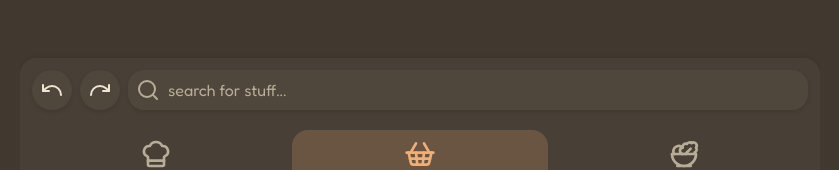
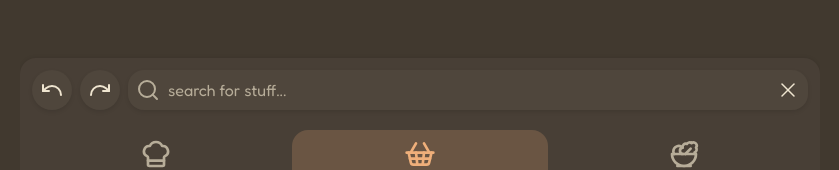
Before and after one commit to resultfulness/fmn, a SvelteKit app in the folder frontend/: page / in a window 1280 px wide. Shown: the part 597-767 px from the top of the page, without its empty margins (220-1059 px from the left). Built offline with nearby package versions, Linux system fonts and the light colour scheme; no server answers.

Commit message:
cart search mode feature

```diff
--- /dev/null
+++ b/frontend/src/lib/search-mode.svelte.ts
@@ -0,0 +1,9 @@
+let searchMode = $state(false);
+
+export function inSearchMode() {
+    return searchMode;
+}
+
+export function setSearchMode(on: boolean) {
+    searchMode = on;
+}
--- a/frontend/src/lib/ui/elements/input.svelte
+++ b/frontend/src/lib/ui/elements/input.svelte
@@ -11,8 +11,12 @@ export interface InputProps {
     required?: boolean;
     ariaLabel?: string;
     clearable?: boolean;
+    onclear?: () => void;
     icon?: typeof IconType;
     endText?: string;
+    onfocus?: () => void;
+    onblur?: () => void;
+    disabled?: boolean;
 }
 
 let {
@@ -24,8 +28,12 @@ let {
     required,
     ariaLabel,
     clearable,
+    onclear,
     icon,
     endText,
+    onfocus,
+    onblur,
+    disabled,
 }: InputProps = $props();
 </script>
 
@@ -39,6 +47,7 @@ let {
         </div>
     {/if}
     <input
+        {disabled}
         {type}
         {name}
         {placeholder}
@@ -47,9 +56,19 @@ let {
         aria-label={ariaLabel}
         bind:value
         class="input text-content"
+        {onfocus}
+        {onblur}
     />
-    {#if clearable && typeof value === "string" && value.length > 0}
-        <button class="clear" onclick={() => (value = "")} type="button">
+    {#if clearable && typeof value === "string"}
+        <button
+            class="clear"
+            onclick={e => {
+                value = "";
+                onclear?.();
+                e.currentTarget.blur();
+            }}
+            type="button"
+        >
             <X color="var(--clr-text)" strokeWidth={1.5} />
         </button>
     {/if}
@@ -73,6 +92,11 @@ let {
     background-color: var(--clr-surface);
     color: var(--clr-text);
     border: none;
+}
+
+.input-wrapper:has(.input:disabled) {
+    filter: grayscale(0.25);
+    opacity: 0.5;
 }
 
 .input:focus-visible {
--- a/frontend/src/lib/ui/footer.svelte
+++ b/frontend/src/lib/ui/footer.svelte
@@ -1,7 +1,11 @@
 <script lang="ts">
+import { inSearchMode } from "$lib/search-mode.svelte";
 import AppNavigation from "$lib/ui/app-navigation.svelte";
+import { slide } from "svelte/transition";
 </script>
 
-<footer>
-    <AppNavigation />
-</footer>
+{#if !inSearchMode()}
+    <footer transition:slide={{ delay: 50 }}>
+        <AppNavigation />
+    </footer>
+{/if}
--- a/frontend/src/lib/ui/header.svelte
+++ b/frontend/src/lib/ui/header.svelte
@@ -11,14 +11,17 @@ export const HeaderState = $state<HeaderState>({ title: "" });
 import { ArrowLeft } from "@lucide/svelte";
 import IconButton from "$lib/ui/molecules/icon-button.svelte";
 import { onMount } from "svelte";
+import { inSearchMode } from "$lib/search-mode.svelte";
+import { slide } from "svelte/transition";
 
 const { title, backUrl } = $derived(HeaderState);
 
 const { initialTitle }: { initialTitle: string } = $props();
-onMount(() => HeaderState.title = initialTitle);
+onMount(() => (HeaderState.title = initialTitle));
 </script>
 
-<header>
+{#if !inSearchMode()}
+    <header transition:slide>
         <div>
             {#if backUrl}
                 <IconButton
@@ -32,6 +35,7 @@ onMount(() => HeaderState.title = initialTitle);
         <h1 class="text-header text-center">{title}</h1>
         <div></div>
     </header>
+{/if}
 
 <style>
 header {
--- a/frontend/src/lib/ui/molecules/search.svelte
+++ b/frontend/src/lib/ui/molecules/search.svelte
@@ -1,18 +1,12 @@
 <script lang="ts">
-import Input from "$lib/ui/elements/input.svelte";
+import Input, { type InputProps } from "$lib/ui/elements/input.svelte";
 import { Search } from "@lucide/svelte";
 
-interface SearchProps {
+interface SearchProps extends InputProps {
     searchterm: string;
-    placeholder: string;
 }
 
-let { searchterm = $bindable(), placeholder }: SearchProps = $props();
+let { searchterm = $bindable(), ...props }: SearchProps = $props();
 </script>
 
-<Input
-    icon={Search}
-    clearable
-    {placeholder}
-    bind:value={searchterm}
-/>
+<Input icon={Search} clearable bind:value={searchterm} {...props} />
--- a/frontend/src/lib/ui/templates/form-page.svelte
+++ b/frontend/src/lib/ui/templates/form-page.svelte
@@ -29,4 +29,10 @@ let { children, icon, title } = $props();
 h2 {
     margin: 0;
 }
+
+@media (prefers-reduced-motion: no-preference) {
+    .page {
+        scroll-behavior: smooth;
+    }
+}
 </style>
--- a/frontend/src/lib/ui/templates/list-page.svelte
+++ b/frontend/src/lib/ui/templates/list-page.svelte
@@ -1,8 +1,14 @@
-<script>
+<script lang="ts">
 const { children } = $props();
+
+let page: HTMLDivElement = $state()!;
+
+export function scrollToTop() {
+    page.scrollTop = 0;
+}
 </script>
 
-<div class="page">{@render children()}</div>
+<div class="page" bind:this={page}>{@render children()}</div>
 
 <style>
 .page {
@@ -10,4 +16,10 @@ const { children } = $props();
     overflow-y: auto;
     flex: 1;
 }
+
+@media (prefers-reduced-motion: no-preference) {
+    .page {
+        scroll-behavior: smooth;
+    }
+}
 </style>
--- a/frontend/src/routes/+layout.svelte
+++ b/frontend/src/routes/+layout.svelte
@@ -7,6 +7,8 @@ import Confirm from "$lib/ui/confirm.svelte";
 import Toast from "$lib/ui/toast.svelte";
 import Header from "$lib/ui/header.svelte";
 import Footer from "$lib/ui/footer.svelte";
+import { onMount } from "svelte";
+import { setSearchMode } from "$lib/search-mode.svelte";
 
 let { children } = $props();
 onNavigate(navigation => {
@@ -19,6 +21,8 @@ onNavigate(navigation => {
         });
     });
 });
+
+onMount(() => document.addEventListener("blur", () => setSearchMode(false)));
 </script>
 
 <Confirm />
--- a/frontend/src/routes/+page.svelte
+++ b/frontend/src/routes/+page.svelte
@@ -19,6 +19,8 @@ import { onMount } from "svelte";
 import itemStore from "$lib/domain/items/store.svelte";
 import recipeStore from "$lib/domain/recipes/store.svelte";
 import cartStore from "$lib/domain/cart/store";
+import { inSearchMode, setSearchMode } from "$lib/search-mode.svelte";
+import { slide } from "svelte/transition";
 
 let searchterm = $state("");
 let cartmode: "editing" | "shopping" = $state("shopping");
@@ -26,6 +28,7 @@ let cartItemEditDialog: HTMLDialogElement = $state()!;
 let cartItemEditId: number | undefined = $state();
 let cartItemEditItem: Item | undefined = $state();
 let cartItemEditCartItem: CartItem | undefined = $state();
+let page: ReturnType<typeof ListPage> = $state()!;
 
 const itemFound = (item: Item) =>
     item.name.toLowerCase().includes(searchterm.toLowerCase());
@@ -39,6 +42,11 @@ let itemsFiltered = $derived(
 const recipeFound = (recipe: Recipe) =>
     recipe.name.toLowerCase().includes(searchterm.toLowerCase());
 let recipesFiltered = $derived(recipeStore.recipes.filter(recipeFound));
+
+function clearSearch() {
+    searchterm = "";
+    setSearchMode(false);
+}
 
 function showCartItemEdit(id: number) {
     cartItemEditId = id;
@@ -61,7 +69,17 @@ async function handleCartUpdateItem(e: SubmitEvent) {
     cartItemEditDialog.close();
 }
 
-const clearSearch = () => (searchterm = "");
+async function onItemClick(item_id: number) {
+    await cartStore.addItem(item_id);
+    clearSearch();
+    page.scrollToTop();
+}
+
+async function onRecipeClick(recipe_id: number) {
+    await cartStore.addRecipe(recipe_id);
+    clearSearch();
+    page.scrollToTop();
+}
 
 onMount(() => {
     HeaderState.title = "shopping";
@@ -75,7 +93,8 @@ onMount(() => {
 });
 </script>
 
-<ListPage>
+<ListPage bind:this={page}>
+    {#if !inSearchMode()}
         <Dialog title="Editing cart item" bind:dialog={cartItemEditDialog}>
             {#if cartItemEditItem && cartItemEditCartItem}
                 <CartItemEditForm
@@ -85,36 +104,40 @@ onMount(() => {
                 />
             {/if}
         </Dialog>
+        <div transition:slide>
             {#if $cartStore.length > 0}
                 <CartGrid
                     cartItems={cartItemDisplays(itemStore.items, $cartStore)}
                     {onCartItemClick}
                 />
             {:else}
-        <div class="text-subtitle text-center" style:margin-block="3rem">
+                <div
+                    class="text-subtitle text-center"
+                    style:padding-block="3rem"
+                >
                     cart empty!
                 </div>
             {/if}
             <div class="grid-separator">
-        <h2 class="text-heading">{cartmode === "shopping" ? "Add" : "Edit"}</h2>
+                <h2 class="text-heading">
+                    {cartmode === "shopping" ? "Add" : "Edit"}
+                </h2>
                 <IconButton
                     variant="secondary"
                     icon={cartmode === "shopping" ? PencilLine : X}
                     onclick={() => {
-                cartmode = cartmode === "shopping" ? "editing" : "shopping";
+                        cartmode =
+                            cartmode === "shopping" ? "editing" : "shopping";
                     }}
                 />
             </div>
+        </div>
+    {/if}
     <div class="add">
         {#if cartmode === "shopping"}
             <Details summary="Recipes" open>
                 {#if recipesFiltered.length > 0}
-                    <RecipeGrid
-                        recipes={recipesFiltered}
-                        onRecipeClick={(recipe_id: number) => {
-                            cartStore.addRecipe(recipe_id).then(clearSearch);
-                        }}
-                    />
+                    <RecipeGrid recipes={recipesFiltered} {onRecipeClick} />
                 {:else if searchterm}
                     <div class="text-subtitle text-center">
                         no recipes matching {searchterm}
@@ -123,12 +146,7 @@ onMount(() => {
             </Details>
             <Details summary="Items" open>
                 {#if itemsFiltered.length > 0}
-                    <ItemGrid
-                        items={itemsFiltered}
-                        onItemClick={(item_id: number) => {
-                            cartStore.addItem(item_id).then(clearSearch);
-                        }}
-                    />
+                    <ItemGrid items={itemsFiltered} {onItemClick} />
                 {:else if searchterm}
                     <div class="text-subtitle text-center">
                         no items matching {searchterm}
@@ -139,9 +157,17 @@ onMount(() => {
     </div>
 </ListPage>
 <FooterExtension>
+    {#if !inSearchMode()}
         <IconButton variant="secondary" icon={Undo} onclick={cartStore.undo} />
         <IconButton variant="secondary" icon={Redo} onclick={cartStore.redo} />
-    <Search bind:searchterm placeholder="search for stuff..." />
+    {/if}
+    <Search
+        bind:searchterm
+        placeholder="search for stuff..."
+        onfocus={() => setSearchMode(true)}
+        onclear={clearSearch}
+        disabled={cartmode === "editing"}
+    />
 </FooterExtension>
 
 <style>
```
Lines whose indentation alone changed are shown as unchanged.
